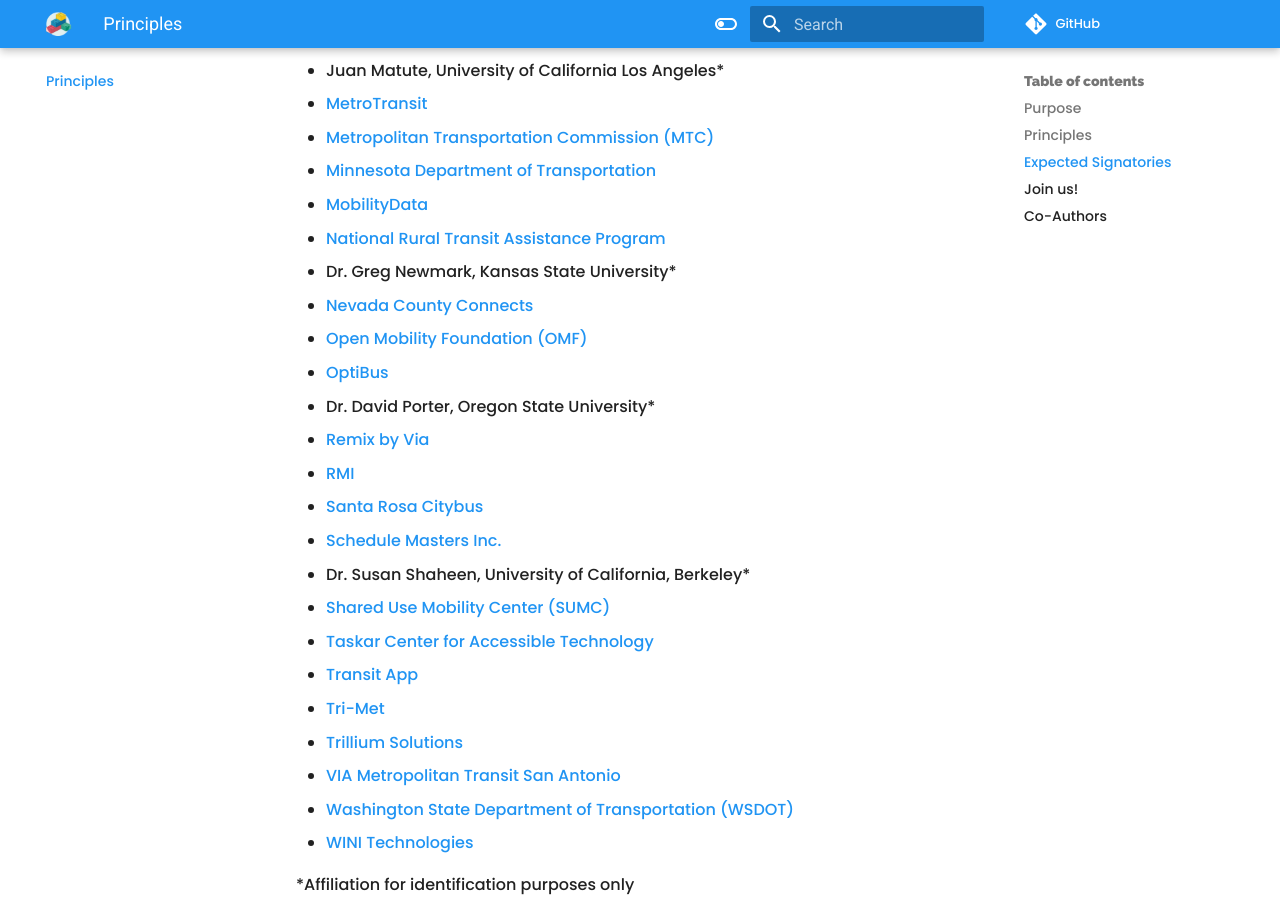
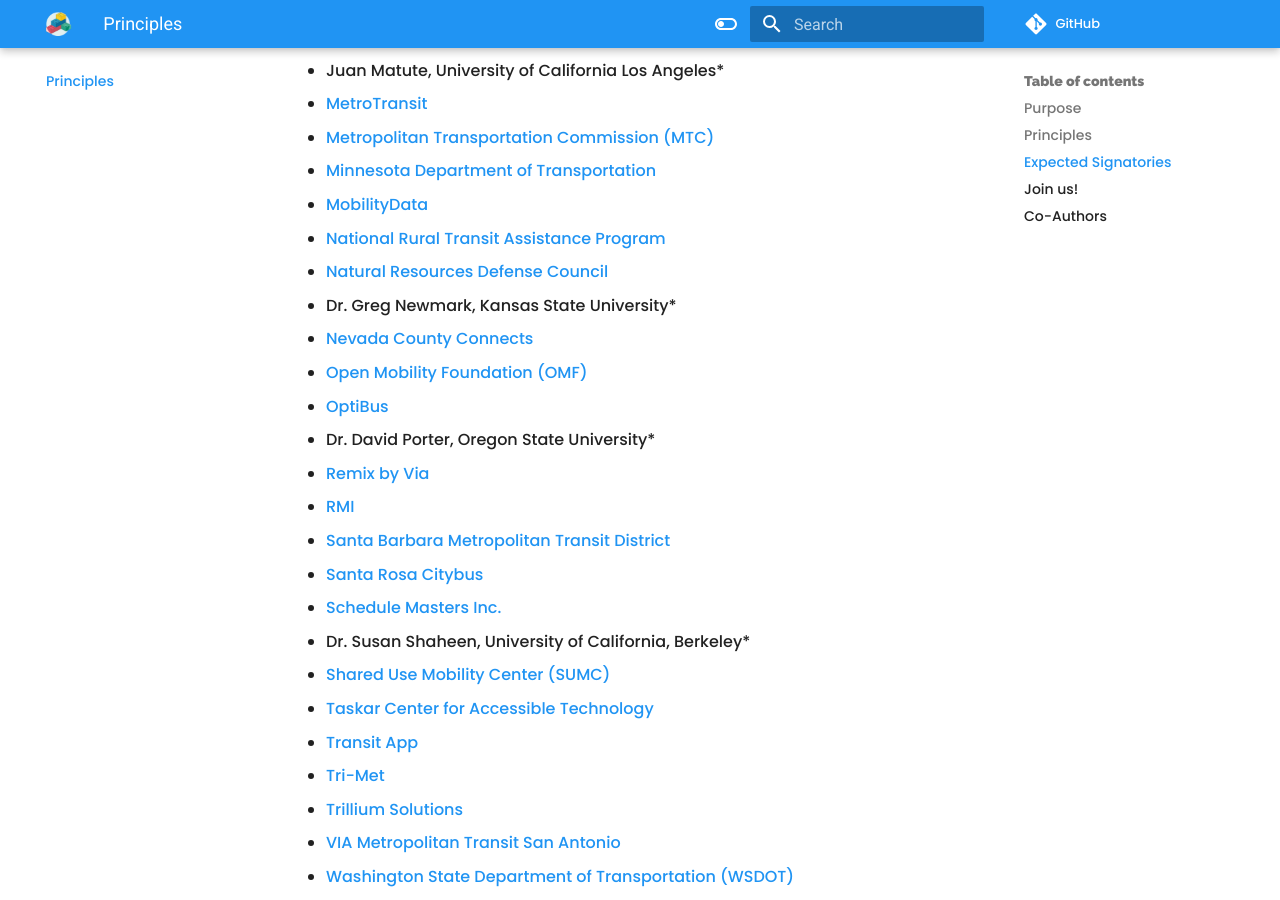
Before and after one commit to interoperable-mobility/principles, an MkDocs documentation site: the page built from docs/index.md, in a window 1280 px wide and 900 px high, scrolled down 2647 px. Built offline with MkDocs 1.6.1 and Material for MkDocs 9.7.7, drawn with Linux system fonts in a browser that asks for light colours; nearby versions of some CDN libraries; comment, search, counter and statistics services are not loaded.

Commit message:
Add NRDC and SBMTD

```diff
--- a/docs/index.md
+++ b/docs/index.md
@@ -58,6 +58,7 @@
 - [Minnesota Department of Transportation](https://www.dot.state.mn.us/)
 - [MobilityData](http://mobilitydata.org)
 - [National Rural Transit Assistance Program](https://www.nationalrtap.org/)
+- [Natural Resources Defense Council](http://www.nrdc.org)
 - Dr. Greg Newmark, Kansas State University*
 - [Nevada County Connects](https://www.mynevadacounty.com/2257/Transit-Services)
 - [Open Mobility Foundation (OMF)](https://www.openmobilityfoundation.org/)
@@ -65,6 +66,7 @@
 - Dr. David Porter, Oregon State University*
 - [Remix by Via](http://remix.com)
 - [RMI](http://rmi.org)
+- [Santa Barbara Metropolitan Transit District](http://sbmtd.gov)
 - [Santa Rosa Citybus](https://srcity.org/1036/Transit-and-CityBus)
 - [Schedule Masters Inc.](http://themasterscheduler.com)
 - Dr. Susan Shaheen, University of California, Berkeley*
```
